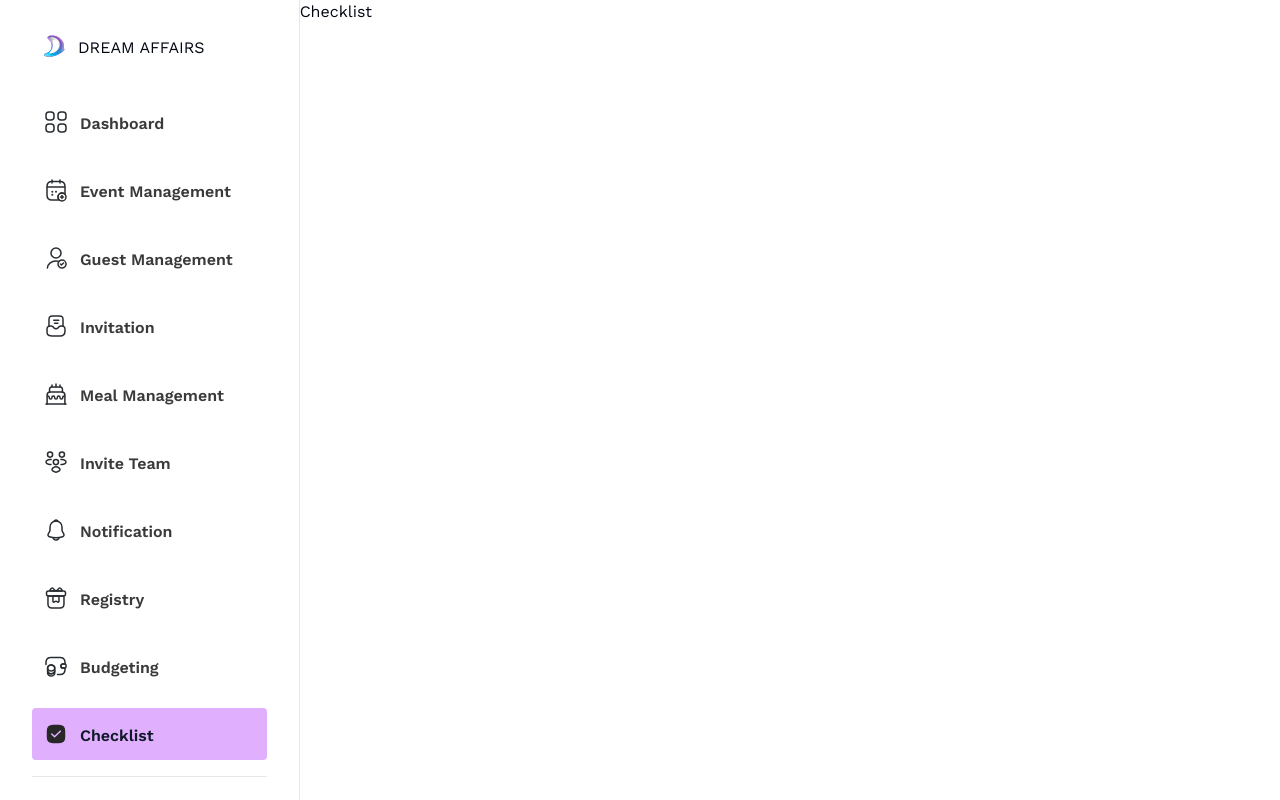
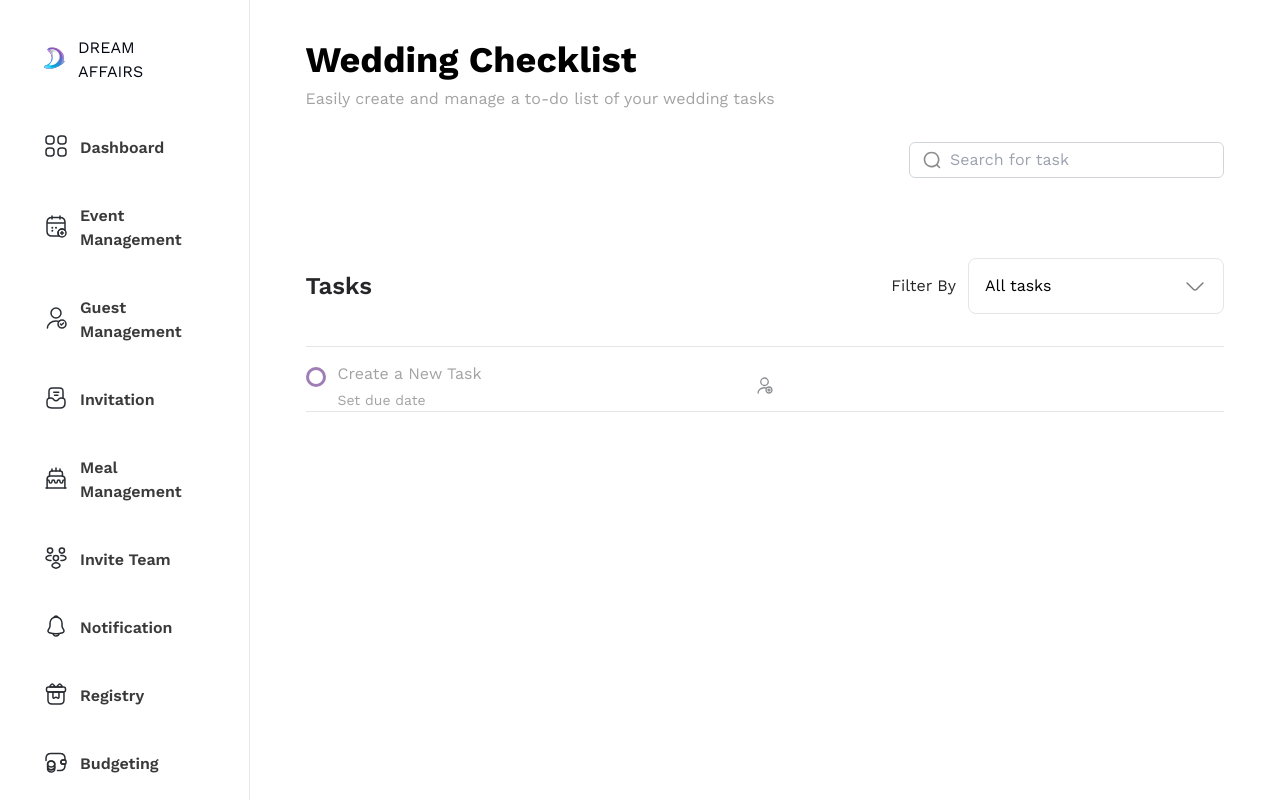
Before and after one commit to Dream-Affairs/Dream-Affairs-Frontend, a Next.js app: page /dashboard/checklist in a window 1280 px wide. Shown: the top 800 px of the page. Built offline with nearby package versions, Linux system fonts and the light colour scheme.

Commit message:
Created Checklist page

```diff
--- /dev/null
+++ b/app/dashboard/(components)/checklist/Filter.tsx
@@ -0,0 +1,51 @@
+'use client';
+import React, { useState } from 'react';
+const filter: string[] = ['All tasks', 'Assigned to me', 'Assigned by me', 'Completed'];
+const Filter = () => {
+  const [filterKey, setFilterKey] = useState('All tasks');
+  const [dropdown, setDropdown] = useState(false);
+  return (
+    <div className="w-64 items-center flex justify-between h-14 p-4 rounded-lg border border-neutral-200 relative">
+      <p className="text-black leading-tight">{filterKey}</p>
+      <svg
+        className={`cursor-pointer ${dropdown ? 'rotate-180' : ''}`}
+        xmlns="http://www.w3.org/2000/svg"
+        width="24"
+        height="24"
+        viewBox="0 0 24 24"
+        fill="none"
+        onClick={() => setDropdown((prev) => !prev)}
+      >
+        <path
+          d="M19.92 8.95L13.4 15.47C12.63 16.24 11.37 16.24 10.6 15.47L4.07999 8.95"
+          stroke="#7C7C7C"
+          stroke-width="1.5"
+          stroke-miterlimit="10"
+          stroke-linecap="round"
+          stroke-linejoin="round"
+        />
+      </svg>
+      <aside
+        className={`absolute left-0 right-0 top-full justify-between rounded-lg border border-neutral-200 shadow flex-col overflow-hidden bg-white z-30 ${
+          dropdown ? 'flex' : 'hidden'
+        }`}
+      >
+        {filter.map((item, i) => (
+          <p
+            key={i + 1}
+            className={`text-black leading-tight py-4 px-4 hover:bg-purple-200 transition-all duration-500 cursor-pointer ${
+              filterKey === item ? 'bg-purple-200' : ''
+            }`}
+            onClick={() => {
+              setFilterKey(item);
+              setDropdown(false);
+            }}
+          >
+            {item}
+          </p>
+        ))}
+      </aside>
+    </div>
+  );
+};
+export default Filter;
--- /dev/null
+++ b/app/dashboard/(components)/checklist/Search.tsx
@@ -0,0 +1,19 @@
+import React from 'react';
+const Search = () => {
+  return (
+    <aside className="w-full flex mt-8 justify-end">
+      <div className="w-[315px] h-[36px] rounded-md border border-gray-300 flex items-center gap-2 pl-3">
+        <svg xmlns="http://www.w3.org/2000/svg" width="20" height="20" viewBox="0 0 20 20" fill="none">
+          <path
+            fill-rule="evenodd"
+            clip-rule="evenodd"
+            d="M9.58334 1.66666C5.21108 1.66666 1.66667 5.21107 1.66667 9.58332C1.66667 13.9556 5.21108 17.5 9.58334 17.5C11.4693 17.5 13.2012 16.8405 14.5611 15.7396L16.9107 18.0892C17.2362 18.4147 17.7638 18.4147 18.0893 18.0892C18.4147 17.7638 18.4147 17.2362 18.0893 16.9107L15.7396 14.5611C16.8405 13.2012 17.5 11.4693 17.5 9.58332C17.5 5.21107 13.9556 1.66666 9.58334 1.66666ZM3.33334 9.58332C3.33334 6.13154 6.13156 3.33332 9.58334 3.33332C13.0351 3.33332 15.8333 6.13154 15.8333 9.58332C15.8333 13.0351 13.0351 15.8333 9.58334 15.8333C6.13156 15.8333 3.33334 13.0351 3.33334 9.58332Z"
+            fill="#8E8E8E"
+          />
+        </svg>
+        <input type="text" placeholder="Search for task" className="text-zinc-400 leading-tight focus:outline-none" />
+      </div>
+    </aside>
+  );
+};
+export default Search;
--- /dev/null
+++ b/app/dashboard/(components)/checklist/Task.tsx
@@ -0,0 +1,123 @@
+'use client';
+import React, { useEffect, useState } from 'react';
+const Task = () => {
+  const [textIsEditing, setTextIsEditing] = useState(false);
+  const [dateIsEditing, setDateIsEditing] = useState(false);
+  const [taskText, setTaskText] = useState('');
+  const [dateText, setDateText] = useState('');
+  useEffect(() => {
+    taskText.length === 0 ? setTaskText('Create a New Task') : '';
+    dateText.length === 0 ? setDateText('Set due date') : '';
+  }, []);
+  return (
+    <div className="w-full items-center grid grid-cols-3 pt-4 pb-1 border-b border-neutral-200">
+      <aside className="flex gap-3">
+        <div className="min-w-[20px] h-5 mt-1 border-[3px] border-[#9F7DB5] rounded-[50%]"> </div>
+        <div className="w-96 flex-col justify-start items-start gap-2 flex">
+          {textIsEditing ? (
+            <input
+              className="focus:outline-none text-neutral-400"
+              type="text"
+              value={taskText}
+              onChange={(e) => setTaskText(e.target.value)}
+              onBlur={() => {
+                setTextIsEditing(false);
+                taskText.length === 0 ? setTaskText('Create a New Task') : '';
+              }}
+              onKeyDown={(e) => {
+                if (e.key == 'Enter') {
+                  setTextIsEditing(false);
+                  taskText.length === 0 ? setTaskText('Create a New Task') : '';
+                }
+              }}
+            />
+          ) : (
+            <p
+              className={` text-base font-normal font-['Work Sans'] leading-snug ${
+                taskText !== 'Create a New Task' ? '' : 'text-neutral-400'
+              }`}
+              onClick={() => setTextIsEditing(true)}
+            >
+              {taskText}
+            </p>
+          )}
+          {dateIsEditing ? (
+            <input
+              className="text-neutral-400 text-xs  leading-none"
+              type="date"
+              placeholder="Set due date"
+              id="date"
+              name="date"
+              value={dateText}
+              onChange={(e) => setDateText(e.target.value)}
+              onBlur={() => setDateIsEditing(false)}
+              onKeyDown={(e) => {
+                if (e.key == 'Enter') {
+                  setDateIsEditing(false);
+                  dateText.length === 0 ? setDateText('Set due date') : '';
+                }
+              }}
+            ></input>
+          ) : (
+            <p
+              className={`text-sm leading-none ${dateText === 'Set due date' ? 'text-neutral-400' : 'text-zinc-500'}`}
+              onClick={() => setDateIsEditing(true)}
+            >
+              {dateText}
+            </p>
+          )}
+        </div>
+      </aside>
+      <svg
+        className="justify-self-center"
+        xmlns="http://www.w3.org/2000/svg"
+        width="19"
+        height="19"
+        viewBox="0 0 19 19"
+        fill="none"
+      >
+        <path
+          d="M9.5 9.5C11.5711 9.5 13.25 7.82107 13.25 5.75C13.25 3.67893 11.5711 2 9.5 2C7.42893 2 5.75 3.67893 5.75 5.75C5.75 7.82107 7.42893 9.5 9.5 9.5Z"
+          stroke="#898C8F"
+          stroke-width="1.3"
+          stroke-linecap="round"
+          stroke-linejoin="round"
+        />
+        <path
+          d="M3.05701 17C3.05701 14.0975 5.9445 11.75 9.4995 11.75C10.2195 11.75 10.917 11.8475 11.5695 12.0275"
+          stroke="#898C8F"
+          stroke-width="1.3"
+          stroke-linecap="round"
+          stroke-linejoin="round"
+        />
+        <path
+          d="M17 14C17 14.24 16.97 14.4725 16.91 14.6975C16.8425 14.9975 16.7225 15.29 16.565 15.545C16.0475 16.415 15.095 17 14 17C13.2275 17 12.53 16.7075 12.005 16.2275C11.78 16.0325 11.585 15.8 11.435 15.545C11.1575 15.095 11 14.5625 11 14C11 13.19 11.3225 12.4475 11.8475 11.9075C12.395 11.345 13.16 11 14 11C14.885 11 15.6875 11.3825 16.2275 11.9975C16.7075 12.53 17 13.235 17 14Z"
+          stroke="#898C8F"
+          stroke-width="1.3"
+          stroke-miterlimit="10"
+          stroke-linecap="round"
+          stroke-linejoin="round"
+        />
+        <path
+          d="M15.1162 13.985H12.8812"
+          stroke="#898C8F"
+          stroke-width="1.3"
+          stroke-miterlimit="10"
+          stroke-linecap="round"
+          stroke-linejoin="round"
+        />
+        <path
+          d="M13.9991 12.89V15.1325"
+          stroke="#898C8F"
+          stroke-width="1.3"
+          stroke-miterlimit="10"
+          stroke-linecap="round"
+          stroke-linejoin="round"
+        />
+      </svg>
+      {/* Delete button */}
+      <div></div>
+    </div>
+  );
+};
+export default Task;
--- a/app/dashboard/checklist/page.tsx
+++ b/app/dashboard/checklist/page.tsx
@@ -1,9 +1,33 @@
-import React from 'react';
-
-type Props = {};
-
-const Checklist = (props: Props) => {
-  return <div>Checklist</div>;
+'use client';
+import React, { useState } from 'react';
+import Filter from '../(components)/checklist/Filter';
+import Search from '../(components)/checklist/Search';
+import Task from '../(components)/checklist/Task';
+const Checklist = () => {
+  return (
+    <section className="w-full px-14">
+      <aside className="pt-10 flex flex-col gap-2 justify-start items-start">
+        <h1 className="text-black text-4xl font-bold  leading-10">Wedding Checklist</h1>
+        <p className="text-neutral-400 text-base font-normal  leading-snug">
+          Easily create and manage a to-do list of your wedding tasks
+        </p>
+      </aside>
+      {/* Search */}
+      <Search />
+      {/* Task side */}
+      <aside className="mt-20">
+        <div className="w-full h-14 flex justify-between items-center ">
+          <h3 className="text-zinc-800 text-2xl font-semibold font-['Work Sans'] leading-loose">Tasks</h3>
+          <div className="justify-center items-center gap-3 flex">
+            <p className="text-zinc-800 leading-snug">Filter By</p>
+            <Filter />
+          </div>
+        </div>
+        <div className="w-full mt-8 border-t border-neutral-200">
+          <Task />
+        </div>
+      </aside>
+    </section>
+  );
 };
-
 export default Checklist;
```
